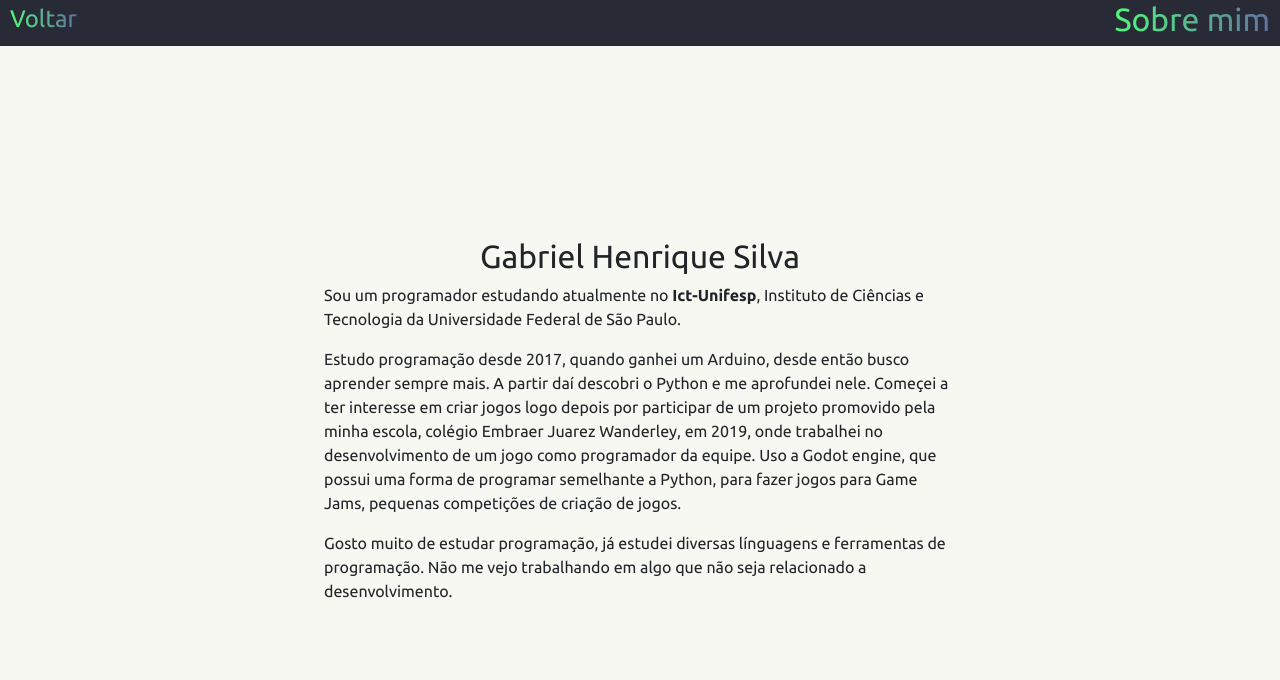
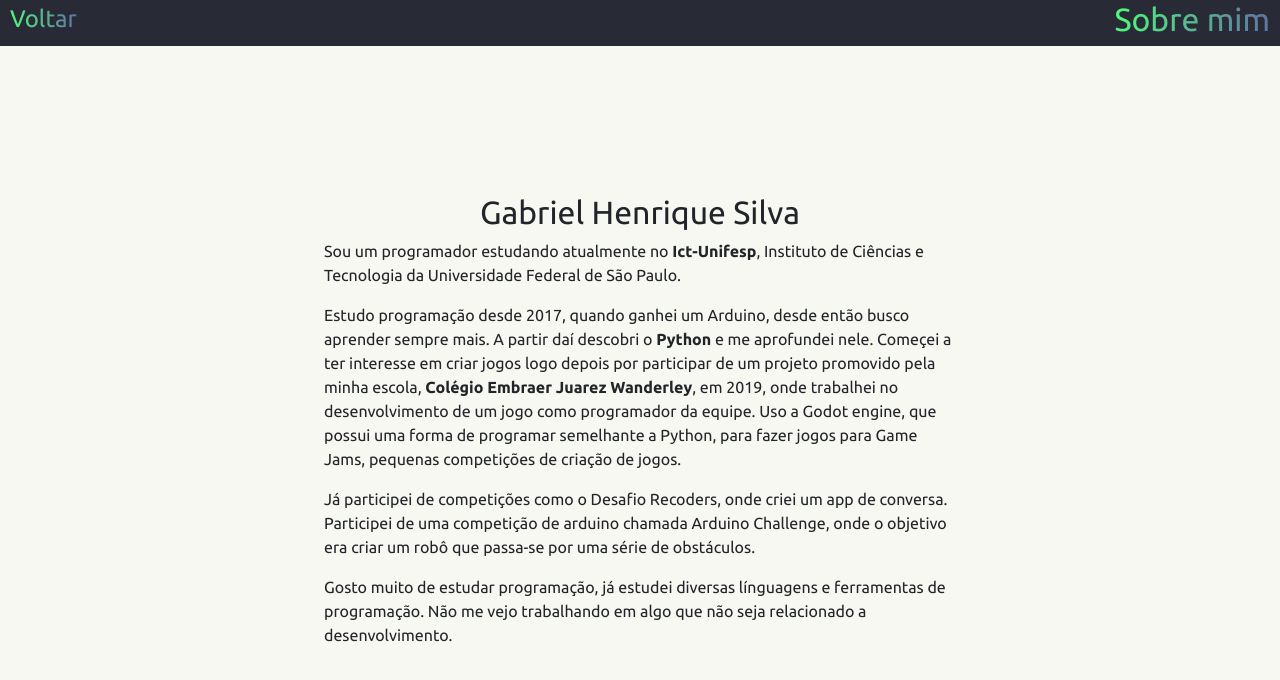
Before and after one commit to TheSmileyDroid/portifolio, a Next.js app: page /aboutme in a window 1280 px wide. Shown: the top 680 px of the page. Built offline with nearby package versions, Linux system fonts and the light colour scheme.

Commit message:
Mudando as mensagens e colocando mais projetos

```diff
--- a/pages/aboutme.tsx
+++ b/pages/aboutme.tsx
@@ -14,11 +14,16 @@ export default function AboutMe() {
                 </p>
                 <p>
                     Estudo programação desde 2017, quando ganhei um Arduino, desde então
-                    busco aprender sempre mais. A partir daí descobri o Python e me aprofundei nele. Começei a ter interesse em criar jogos logo depois
-                    por participar de um projeto promovido pela minha escola, colégio Embraer Juarez Wanderley,
+                    busco aprender sempre mais. A partir daí descobri o <b>Python</b> e me aprofundei nele. Começei a ter interesse em criar jogos logo depois
+                    por participar de um projeto promovido pela minha escola, <b>Colégio Embraer Juarez Wanderley</b>,
                     em 2019, onde trabalhei no desenvolvimento de um jogo como programador da equipe.
                     Uso a Godot engine, que possui uma forma de programar semelhante a Python, para fazer
                     jogos para Game Jams, pequenas competições de criação de jogos.
+                </p>
+                <p>
+                    Já participei de competições como o Desafio Recoders, onde criei um app de conversa. Participei
+                    de uma competição de arduino chamada Arduino Challenge, onde o objetivo era criar um robô que passa-se
+                    por uma série de obstáculos.
                 </p>
                 <p>
                     Gosto muito de estudar programação, já estudei diversas línguagens e ferramentas
--- a/pages/skills.tsx
+++ b/pages/skills.tsx
@@ -18,11 +18,11 @@ export default function Skills() {
                     e em seguida Javascript.
                     Vi um pouco de C# para fazer jogos e
                     agora estou estudando C na minha Universidade.
-                    Já desenvolvi alguns projetos de machine learning, fiz alguns sites,
-                    fiz jogos e criei alguns apps mobile.
+                    Já desenvolvi projetos de machine learning, fiz sites,
+                    fiz jogos e criei apps mobile.
                 </p>
                 <p>
-                    Já usei algumas outras linguagens para alguns projetos isolados também,
+                    Já usei outras linguagens em projetos isolados,
                     como Golang, Rust e Kotlin.
                 </p>
             </main>
--- a/styles/globals.css
+++ b/styles/globals.css
@@ -9,6 +9,10 @@ body {
 
 a {
   color: inherit;
+  text-decoration: underline;
+}
+
+a:hover {
   text-decoration: none;
 }
 
```
Also changed, not shown: pages/projetos.tsx (+14 -3 lines).
